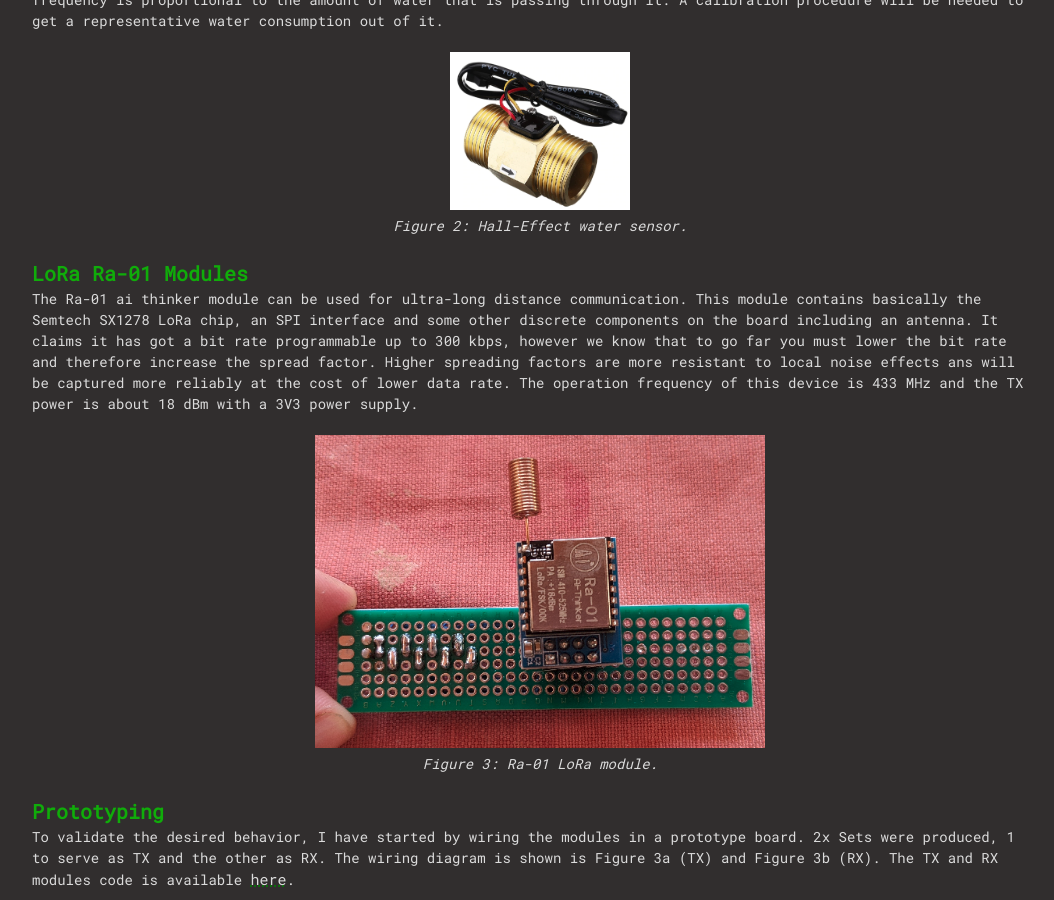
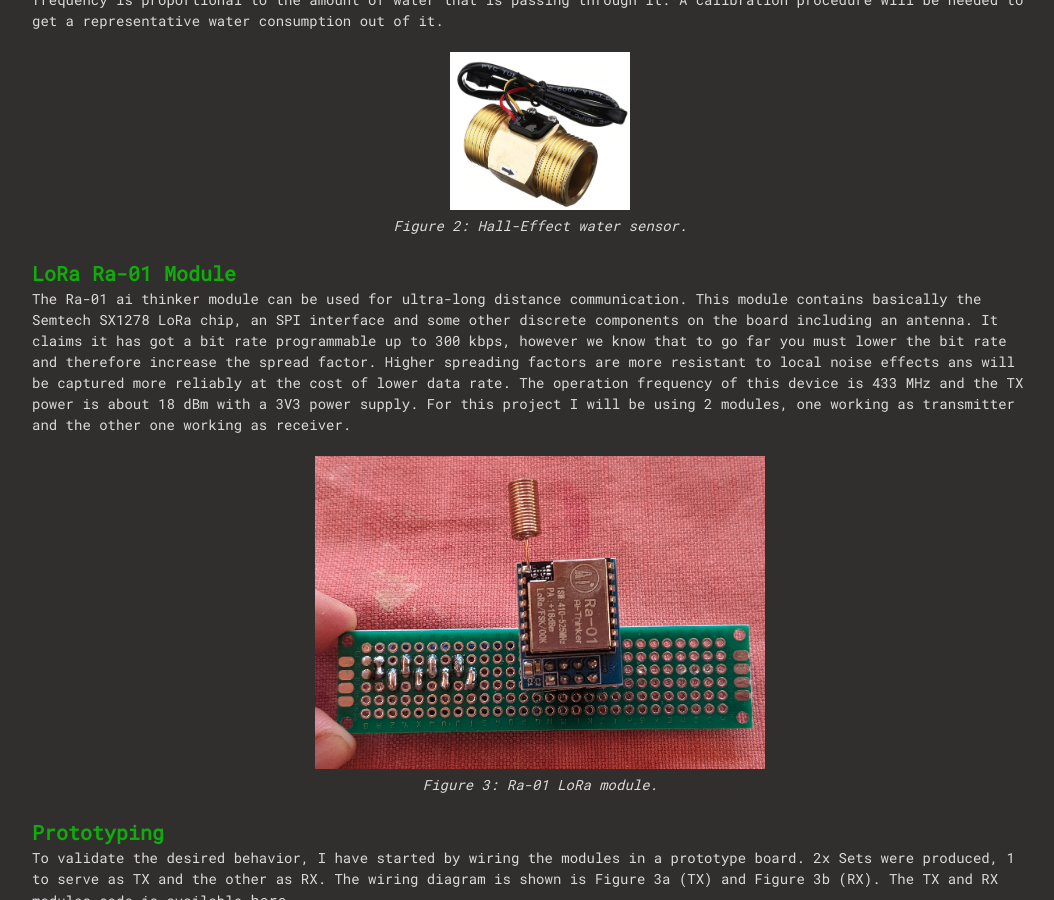
Before and after one commit to marcoroda/marcorodadevs, a Jekyll site: the page built from _posts/2020-08-20-WATER-SPY.md, in a window 1280 px wide and 900 px high, scrolled down 2066 px. Shown: the whole window, without its empty margins (108-1162 px from the left). Built offline with Jekyll 4.4.1, drawn with Linux system fonts in a browser that asks for light colours; nearby versions of some CDN libraries; some of the changed text lies outside the part shown.

Commit message:
Misspelling.

```diff
--- a/_posts/2020-08-20-WATER-SPY.md
+++ b/_posts/2020-08-20-WATER-SPY.md
@@ -56,8 +56,8 @@ To measure the amount of water that is consumed a [Hall-Effect](https://en.wikip
   <em>Figure 2: Hall-Effect water sensor.</em>
 </p>
 
-# LoRa Ra-01 Modules
-The Ra-01 ai thinker module can be used for ultra-long distance communication. This module contains basically the Semtech SX1278 LoRa chip, an SPI interface and some other discrete components on the board including an antenna. It claims it has got a bit rate programmable up to 300 kbps, however we know that to go far you must lower the bit rate and therefore increase the spread factor. Higher spreading factors are more resistant to local noise effects ans will be captured more reliably at the cost of lower data rate. The operation frequency of this device is 433 MHz and the TX power is about 18 dBm with a 3V3 power supply.
+# LoRa Ra-01 Module
+The Ra-01 ai thinker module can be used for ultra-long distance communication. This module contains basically the Semtech SX1278 LoRa chip, an SPI interface and some other discrete components on the board including an antenna. It claims it has got a bit rate programmable up to 300 kbps, however we know that to go far you must lower the bit rate and therefore increase the spread factor. Higher spreading factors are more resistant to local noise effects ans will be captured more reliably at the cost of lower data rate. The operation frequency of this device is 433 MHz and the TX power is about 18 dBm with a 3V3 power supply. For this project I will be using 2 modules, one working as transmitter and the other one working as receiver.
 
 <p align="center">
   <img width="450" src="../../../../../assets/proj_Water_SPY/ra01.png">
```
